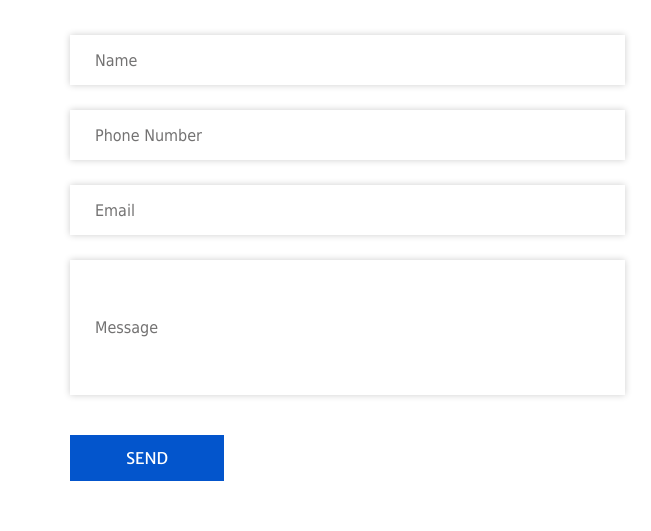
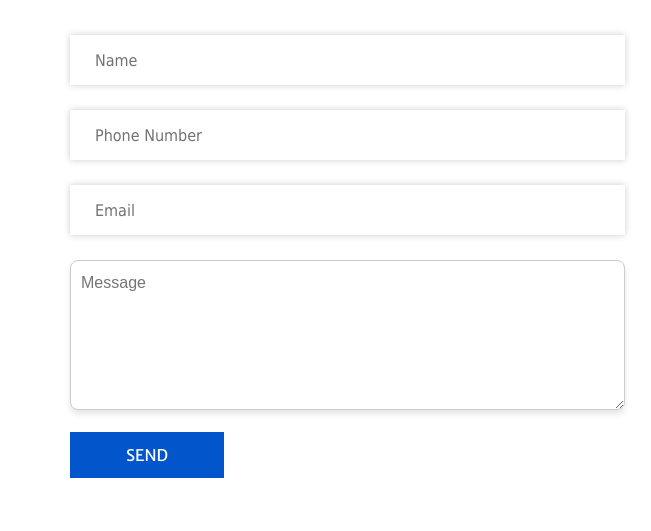
Before and after one commit to ThievLin/thievlin, a plain HTML site: page index.html in a window 1280 px wide. Shown: the part 2514-3045 px from the top of the page, 0-651 px from the left. Drawn offline with nearby package versions, Linux system fonts and the light colour scheme; some packages are replaced by stand-ins of ours; grey boxes are pictures that could not be loaded.

Commit message:
update form

```diff
--- a/index.html
+++ b/index.html
@@ -411,25 +411,37 @@
       </div>
       <div class="row">
         <div class="col-md-6">
-          <form action="">
+          <form action="https://formspree.io/f/mrbggdro"
+          method="POST">
             <div>
-              <input type="text" placeholder="Name" />
+              <input type="text" name="name" placeholder="Name" required />
             </div>
             <div>
-              <input type="text" placeholder="Phone Number" />
+              <input type="text" name="phone" placeholder="Phone Number" required />
             </div>
             <div>
-              <input type="email" placeholder="Email" />
+              <input type="email" name="email" placeholder="Email" required />
             </div>
             <div>
-              <input type="text" class="message-box" placeholder="Message" />
-            </div>
-            <div class="d-flex ">
-              <button>
+              <textarea name="message" class="message-box" placeholder="Message" required style="
+                  margin: 0;
+                  border: 1px solid #ccc;
+                  box-shadow: 0 4px 6px rgba(0, 0, 0, 0.1);
+                  padding: 10px;
+                  height: 150px;
+                  width: 100%;
+                  resize: vertical;
+                  border-radius: 8px;
+                  font-family: Arial, sans-serif;
+                  font-size: 16px;
+              "></textarea>
+          </div>
+            <div class="d-flex">
+              <button type="submit">
                 SEND
               </button>
             </div>
-          </form>
+        </form>
         </div>
         <div class="col-md-6">
           <div class="map_container">
```
Also changed, not shown: contact.html (+13 -2 lines).
